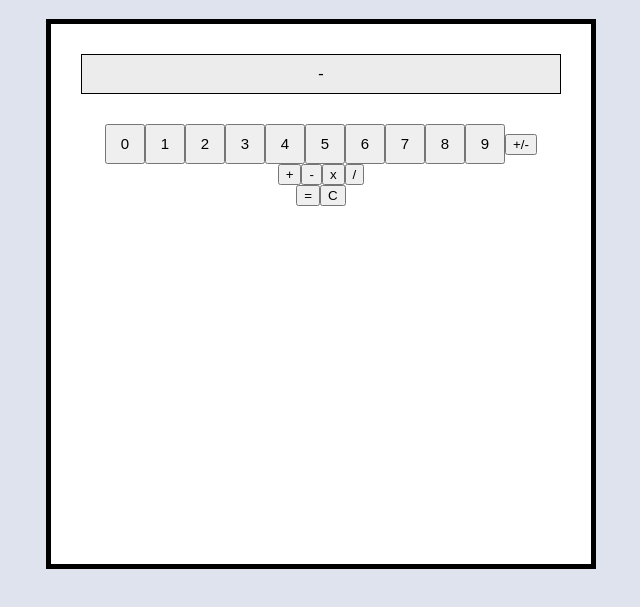
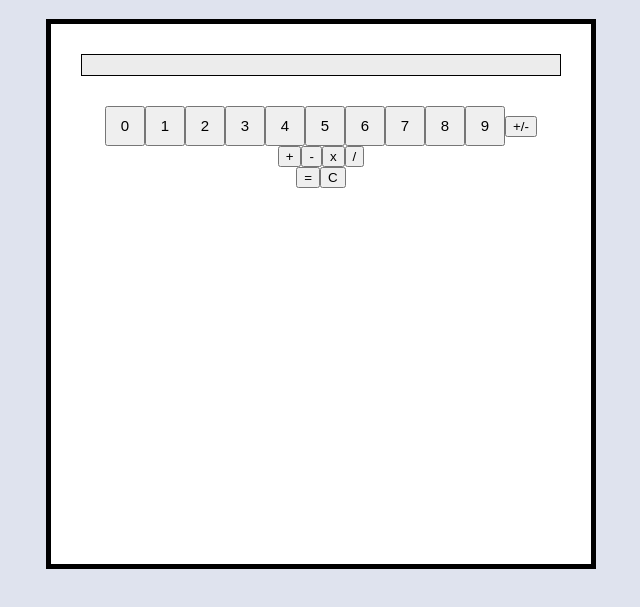
Before and after one commit to codenerd-21/Odin---DOM-Calculator, a plain HTML site: page index.html in a window 1280 px wide. Both pictures are taken after a click on the button "+/-". Shown: the part 61-668 px from the top of the page, without its empty margins (319-959 px from the left). Drawn offline with Linux system fonts and the light colour scheme.

Commit message:
Adds calculator funcationality for math operations

```diff
--- a/index.html
+++ b/index.html
@@ -20,7 +20,6 @@
     <div class="keypad"></div>
     <div class="operations"></div>
     <div class="misc-btns"></div>
-    <div class="footer"></div>
   </div>
 </body>
 
--- a/js/main.js
+++ b/js/main.js
@@ -14,7 +14,6 @@ const displayOutput = document.querySelector('.display-output');
 const keypad = document.querySelector('.keypad');
 const operations = document.querySelector('.operations');
 const miscBtns = document.querySelector('.misc-btns');
-const footer = document.querySelector('.footer');
 
 
 // Append Elements to Parent:
@@ -124,7 +123,7 @@ function createDivBtn() {
 function createPlusMinusBtn() {
   const plusminusBtn = document.createElement('button');
   plusminusBtn.setAttribute('class', 'input neg');
-  plusminusBtn.setAttribute('value', '-');
+  plusminusBtn.setAttribute('value', 'clear');
   plusminusBtn.innerText = '+/-';
   addEventListener(plusminusBtn);
   keypad.appendChild(plusminusBtn);
@@ -133,12 +132,10 @@ function createPlusMinusBtn() {
 function addEventListener(element) {
   element.addEventListener('click', event => {
     let value = element.value;
-    let str = '';
-
+    let str = [];
     switch (value) {
       case 'add':
         str = '+';
-        console.log(str);
         break;
       case 'sub':
         str = '-';
@@ -153,6 +150,7 @@ function addEventListener(element) {
         str = '=';
         break;
       case 'clear':
+        str = 'clear';
         calculation = [];
         break;
       default:
@@ -160,7 +158,13 @@ function addEventListener(element) {
         break;
     }
     calculation.push(str);
-    console.log(calculation);
-    displayOutput.innerHTML = calculation.join('');
+    calculation.join('');
+    if (str === 'clear') {
+      displayOutput.innerHTML = "";
+    } else if (str !== '=') {
+      displayOutput.innerHTML += str;
+    } else {
+      displayOutput.innerHTML = eval(displayOutput.innerHTML);
+    }
   })
 };
```
